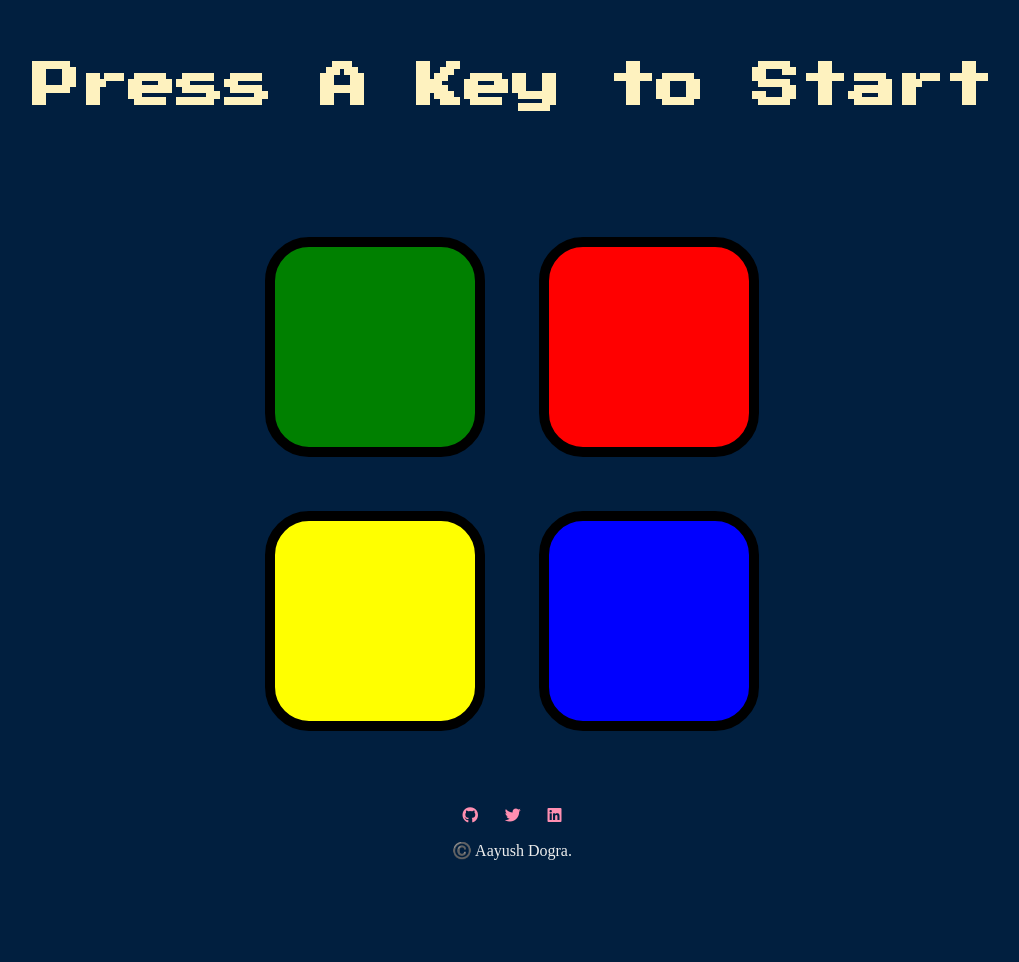
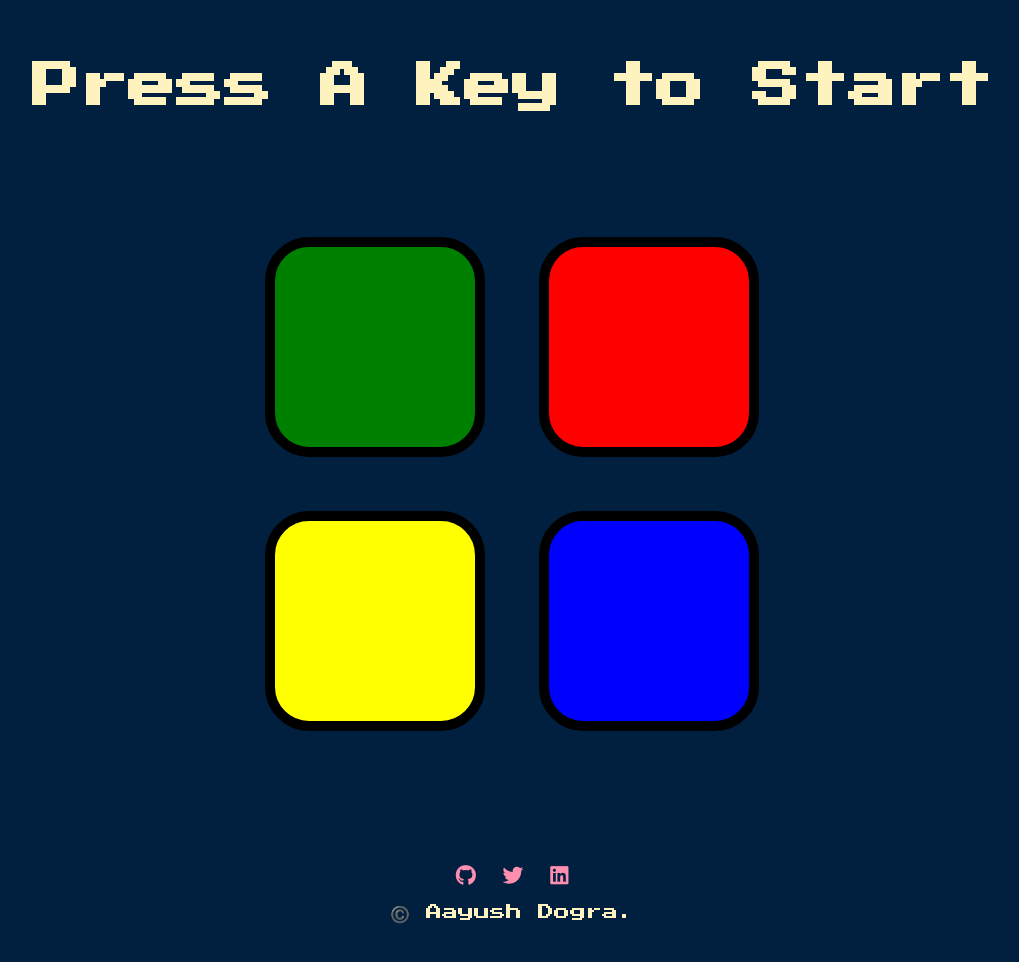
Before and after one commit to aayushdogra/TheSimonGame, a plain HTML site: page index.html in a window 1280 px wide. Shown: the whole page, without its empty margins (128-1147 px from the left). Before the commit the page ends 908 px from the top, so only its background shows below. Drawn offline with nearby package versions, Linux system fonts and the light colour scheme.

Commit message:
Few styles changed

```diff
--- a/styles.css
+++ b/styles.css
@@ -4,13 +4,16 @@ body {
 }
 
 p {
-  color: #EEEEEE;
+  /* color: #EEEEEE; */
+  font-family: 'Press Start 2P', cursive;
+  font-size: 1rem;
+  color: #FEF2BF;
 }
 
 #level-title {
   font-family: 'Press Start 2P', cursive;
   font-size: 3rem;
-  margin:  5%;
+  margin: 5%;
   color: #FEF2BF;
 }
 
@@ -62,9 +65,11 @@ p {
 
 .container {
   padding: 3% 7% 1%;
+  margin-top: 5%;
 }
 
 .social-anchor {
+  font-size: 1.3rem;
   color: #FF8FB1;
   padding: 0% 2%;
 }
```
